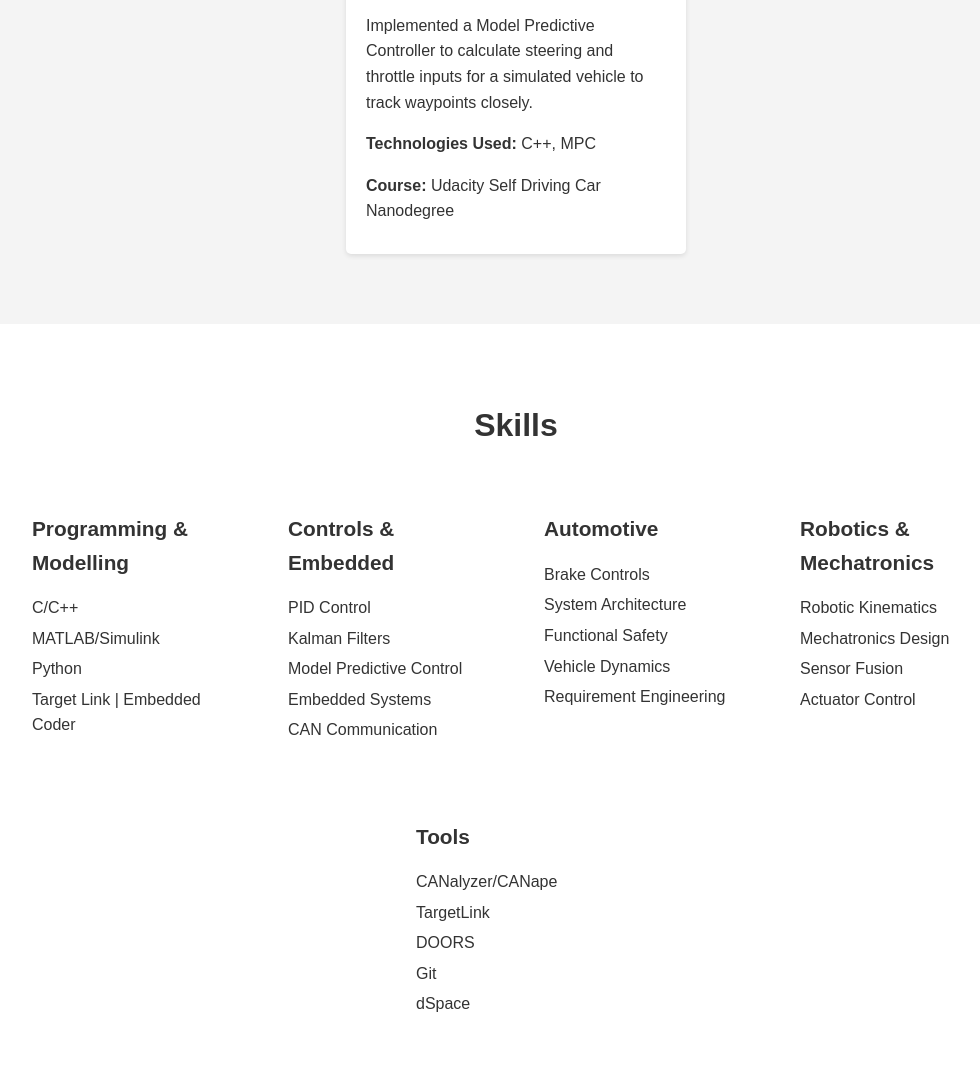
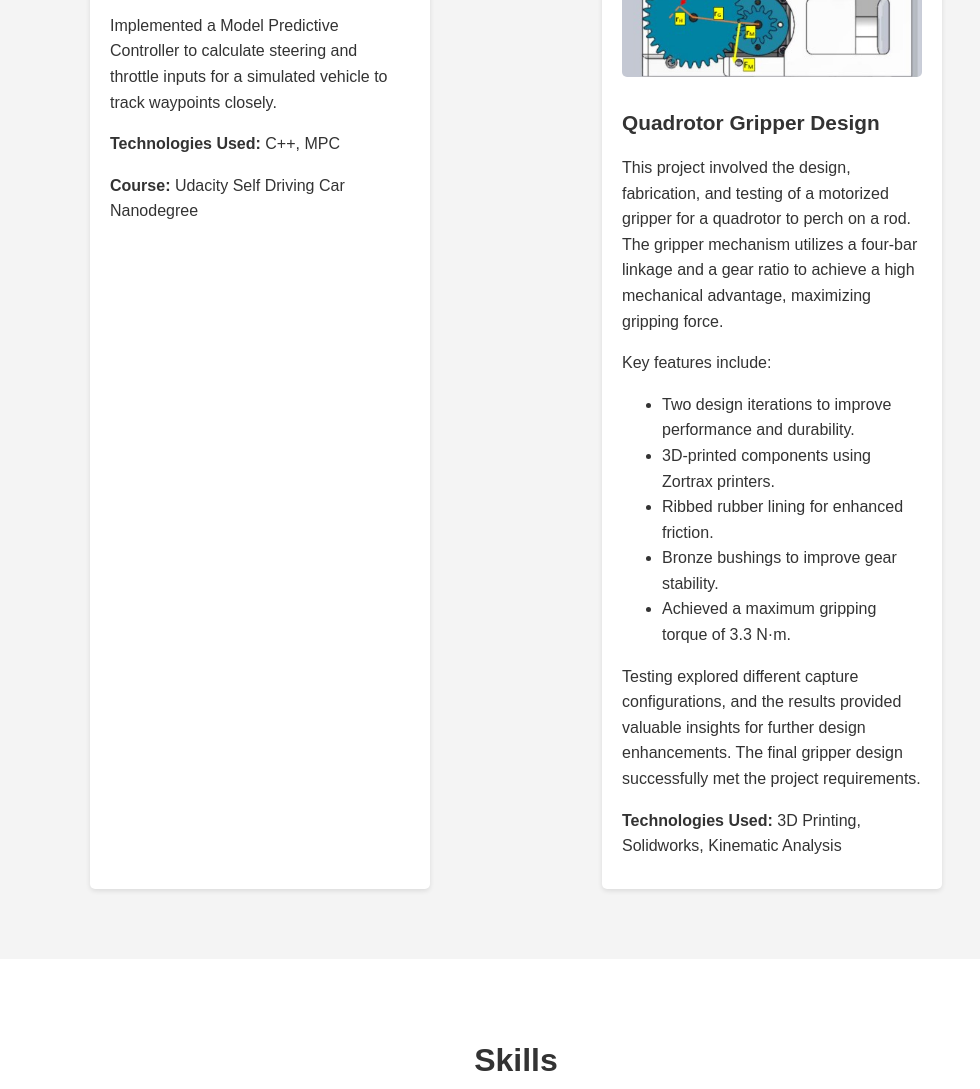
Before and after one commit to tmaandi/tmaandi.github.io, a plain HTML site: page index.html in a window 1280 px wide. Shown: the part 3124-4213 px from the top of the page, without its empty margins (124-1104 px from the left). Drawn offline with Linux system fonts and the light colour scheme.

Commit message:
Added Quadrotor Gripper Project

```diff
--- a/index.html
+++ b/index.html
@@ -94,7 +94,34 @@
                    <p> <b>Technologies Used:</b> C++, MPC</p>
                    <p><b>Course:</b> Udacity Self Driving Car Nanodegree</p>
                 </div>
+
+            <!-- Project 5 -->
+            <div class="project-card">
+                <img src="quadrotorgripperproject.jpg" alt="Quadrotor Gripper">
+                <img src="quadrotorgripperproject2.jpg" alt="Quadrotor Gripper 2">
+                <h3>Quadrotor Gripper Design</h3>
+                <p>
+                    This project involved the design, fabrication, and testing of a motorized gripper for a quadrotor to perch on a rod. The gripper mechanism utilizes a four-bar linkage and a gear ratio to achieve a high mechanical advantage, maximizing gripping force.
+                </p>
+                <p>
+                    Key features include:
+                    <ul>
+                        <li>Two design iterations to improve performance and durability.</li>
+                        <li>3D-printed components using Zortrax printers.</li>
+                        <li>Ribbed rubber lining for enhanced friction.</li>
+                        <li>Bronze bushings to improve gear stability.</li>
+                        <li>Achieved a maximum gripping torque of 3.3 N·m.</li>
+                    </ul>
+                </p>
+                <p>
+                    Testing explored different capture configurations, and the results provided valuable insights for further design enhancements. The final gripper design successfully met the project requirements.
+                </p>
+                 <p>
+                    <b>Technologies Used:</b> 3D Printing, Solidworks, Kinematic Analysis
+                </p>
+            </div>
                 <!-- Add more project cards -->
+
             </div>
         </div>
     </section>
```
Also changed, not shown: quadrotorgripperproject.jpg (added), quadrotorgripperproject2.jpg (added).
